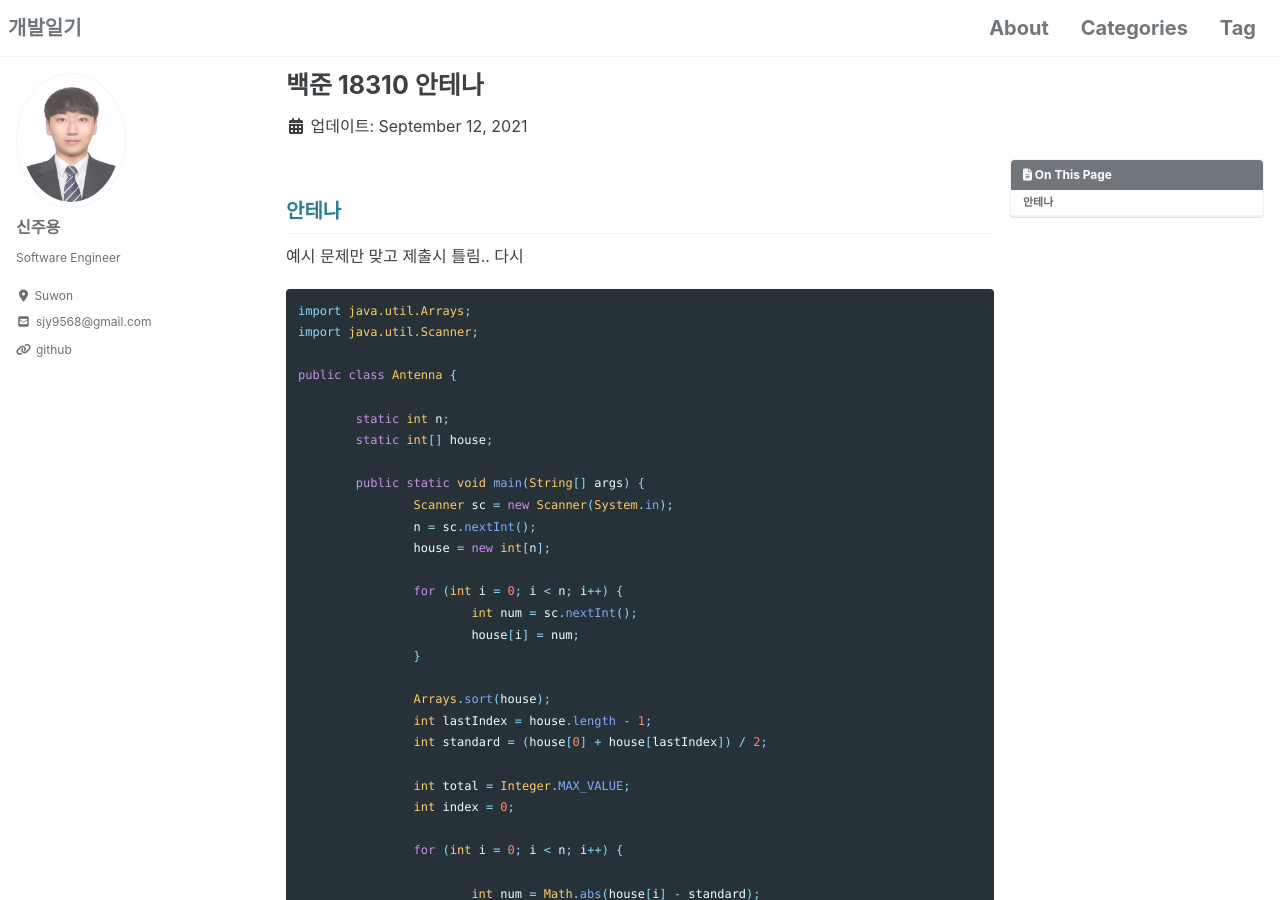
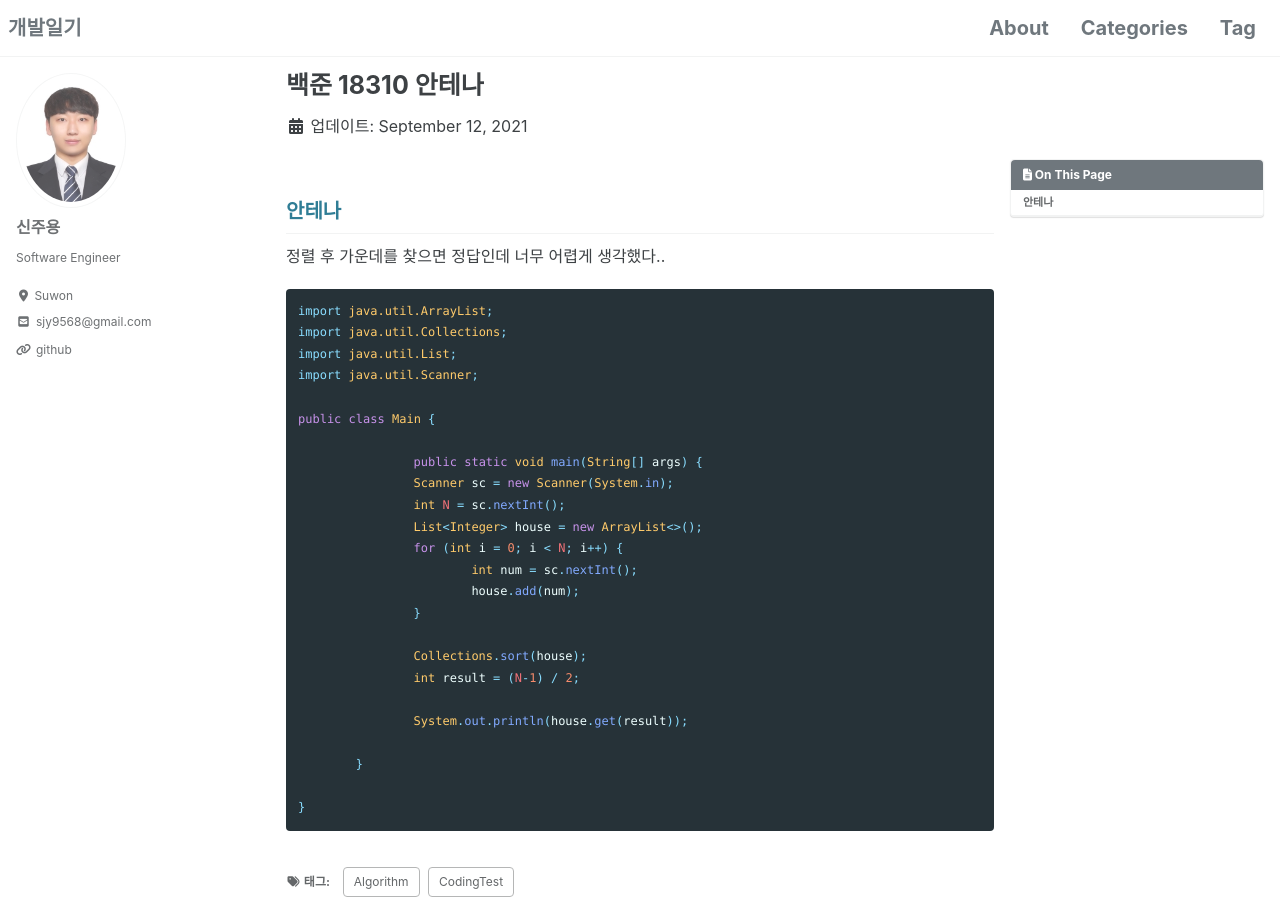
Before and after one commit to shinjooyoung/shinjooyoung.github.io, a Jekyll site: the page built from _posts/Algorithm/2021-09-12-안테나.md, in a window 1280 px wide and 900 px high. Built offline with Jekyll 4.4.1, drawn with Linux system fonts in a browser that asks for light colours; cached includes are drawn as plain includes; nearby versions of some CDN libraries; comment, search, counter and statistics services are not loaded; some of the changed text lies outside the part shown.

Commit message:
백준 18310 테스트

````diff
--- a/_posts/Algorithm/2021-09-12-안테나.md
+++ b/_posts/Algorithm/2021-09-12-안테나.md
@@ -11,53 +11,33 @@ toc: true
 
 ## [안테나](https://www.acmicpc.net/problem/18310")
 
-예시 문제만 맞고 제출시 틀림.. 다시
+정렬 후 가운데를 찾으면 정답인데 너무 어렵게 생각했다..
+
 
 
 ``` java
-import java.util.Arrays;
+import java.util.ArrayList;
+import java.util.Collections;
+import java.util.List;
 import java.util.Scanner;
 
-public class Antenna {
+public class Main {
 
-	static int n;
-	static int[] house;
-
-	public static void main(String[] args) {
+		public static void main(String[] args) {
 		Scanner sc = new Scanner(System.in);
-		n = sc.nextInt();
-		house = new int[n];
-
-		for (int i = 0; i < n; i++) {
+		int N = sc.nextInt();
+		List<Integer> house = new ArrayList<>();
+		for (int i = 0; i < N; i++) {
 			int num = sc.nextInt();
-			house[i] = num;
+			house.add(num);
 		}
 
-		Arrays.sort(house);
-		int lastIndex = house.length - 1;
-		int standard = (house[0] + house[lastIndex]) / 2;
+		Collections.sort(house);
+		int result = (N-1) / 2;
 
-		int total = Integer.MAX_VALUE;
-		int index = 0;
-
-		for (int i = 0; i < n; i++) {
-
-			int num = Math.abs(house[i] - standard);
-			if (total > num) {
-				index = house[i];
-				total = num;
-			} else if (total == num) {
-				index = Math.min(index, house[i]);
-			}
-		}
-
-		System.out.println(index);
+		System.out.println(house.get(result));
 
 	}
 
 }
-
-
-
-
 ```
````
